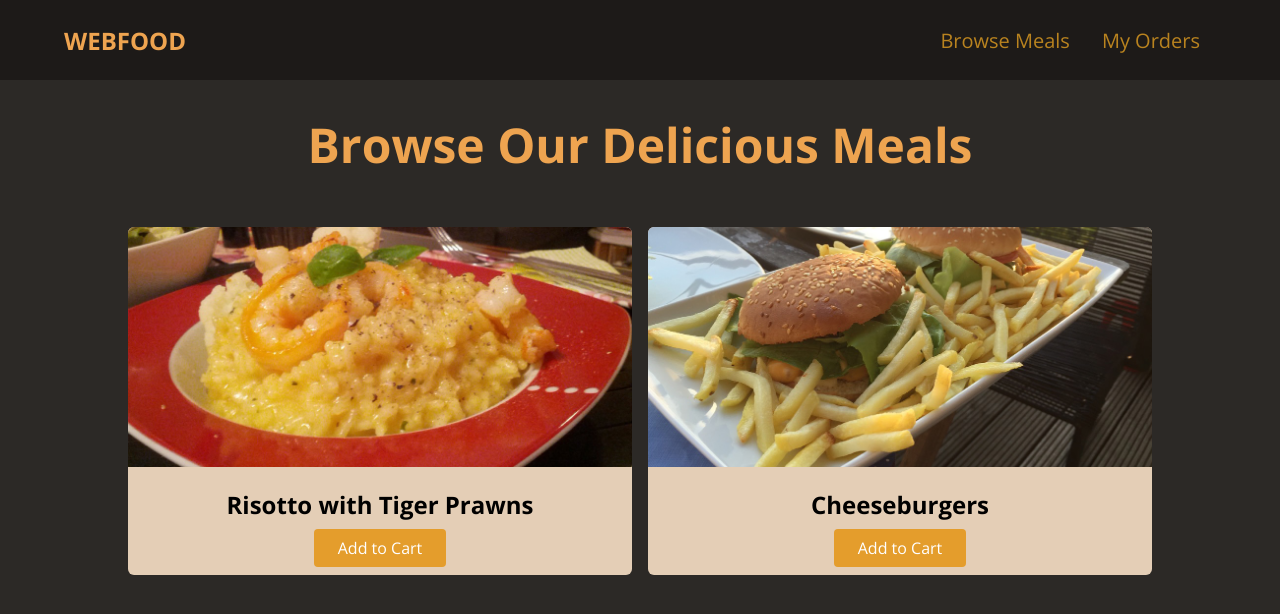
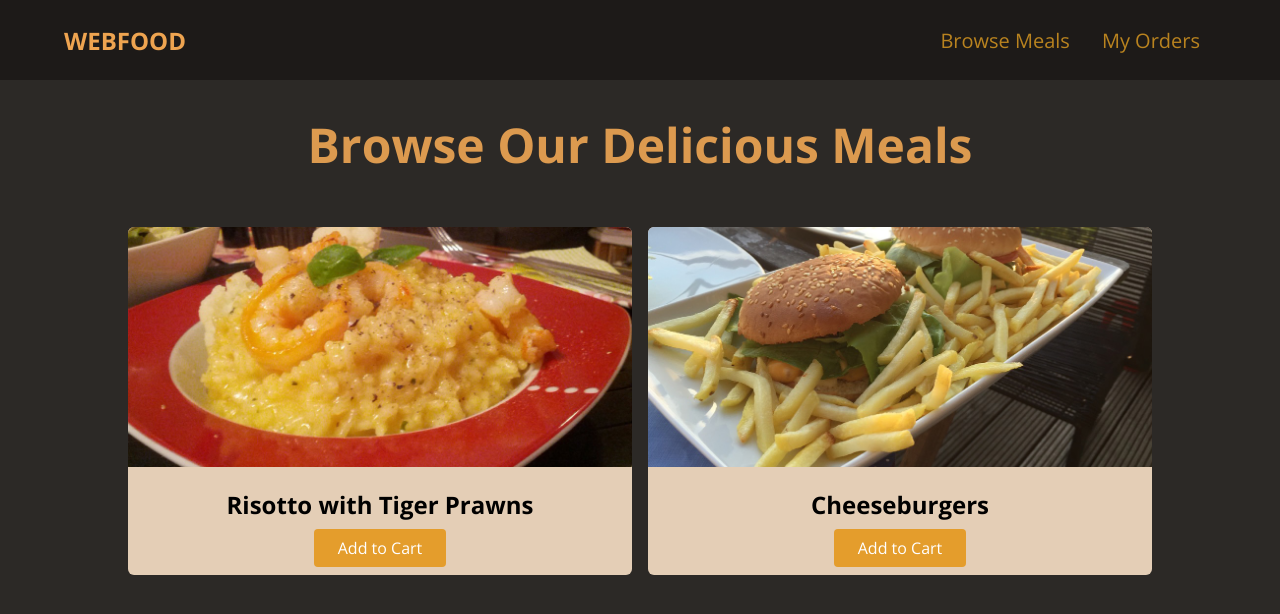
Before and after one commit to Rabia-Rajput/web-food-html, a plain HTML site: page index.html in a window 1280 px wide. Drawn offline with nearby package versions, Linux system fonts and the light colour scheme.

Commit message:
main h1 color changed

```diff
--- a/styles.css
+++ b/styles.css
@@ -95,7 +95,7 @@ display: none;
 }
 main h1 {
   text-align: center;
-  color:rgb(238, 164, 80);
+  color:rgb(220, 154, 79);
   font-size: 48px;
 }
 
```
